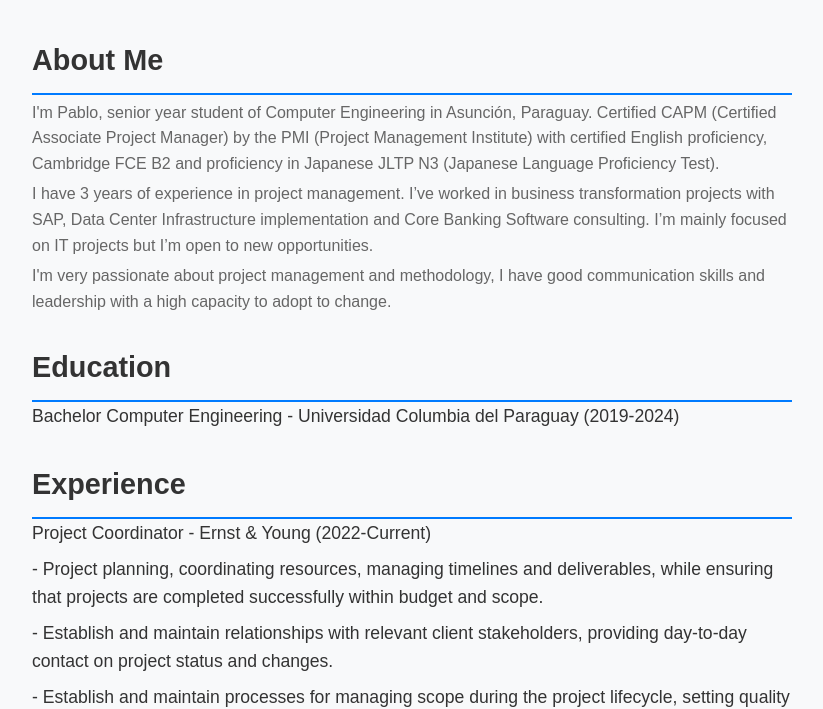
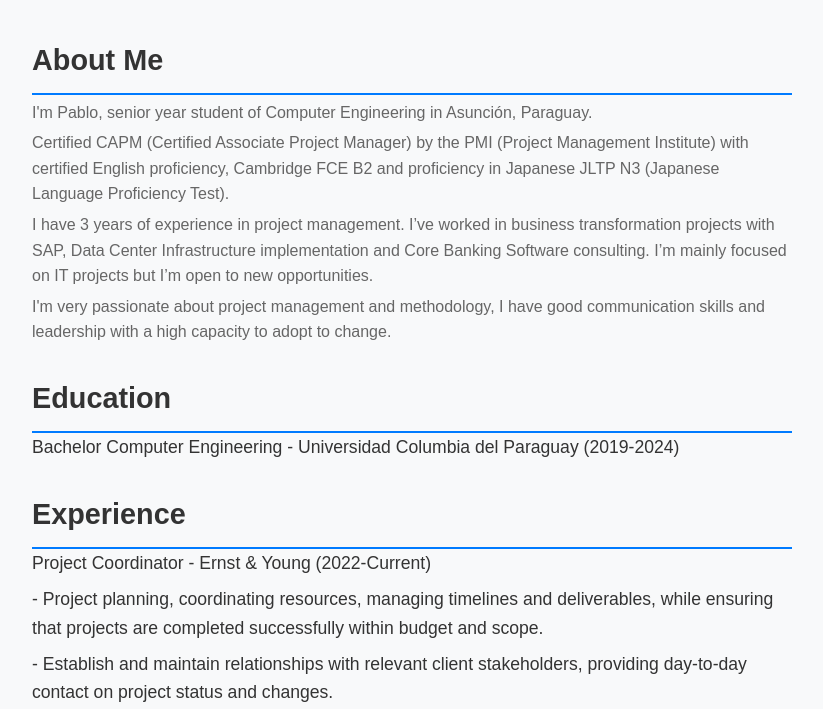
Before and after one commit to PabloJHH/PabloJHH.github.io, a plain HTML site: page index.html in a window 1280 px wide. Shown: the part 103-812 px from the top of the page, without its empty margins (228-1051 px from the left). Drawn offline with Linux system fonts and the light colour scheme; a script that the page names is missing.

Commit message:
Update index.html

```diff
--- a/index.html
+++ b/index.html
@@ -15,8 +15,8 @@
     <div class="container">
         <section id="about">
             <h2>About Me</h2>
-            <p>I'm Pablo, senior year student of Computer Engineering in Asunción, Paraguay. Certified CAPM (Certified Associate Project Manager) by the PMI (Project Management Institute) with certified English proficiency,
-                Cambridge FCE B2 and proficiency in Japanese JLTP N3 (Japanese Language Proficiency Test).</p>
+            <p>I'm Pablo, senior year student of Computer Engineering in Asunción, Paraguay.</p>
+            <p>Certified CAPM (Certified Associate Project Manager) by the PMI (Project Management Institute) with certified English proficiency, Cambridge FCE B2 and proficiency in Japanese JLTP N3 (Japanese Language Proficiency Test).</p>
             <p>I have 3 years of experience in project management. I’ve worked in business transformation projects with SAP, Data Center Infrastructure implementation and Core Banking Software consulting. I’m mainly focused on IT projects but I’m open to new opportunities.</p>
             <p>I'm very passionate about project management and methodology, I have good communication skills and leadership with a high capacity to adopt to change.</p>
         </section>
@@ -59,7 +59,7 @@
         </section>
 
         <section id="credly">
-            <h2>Certificaciones</h2>
+            <h2>Certifications</h2>
             <div id="credlyBadgeContainer"></div>
         </section>
 
```
